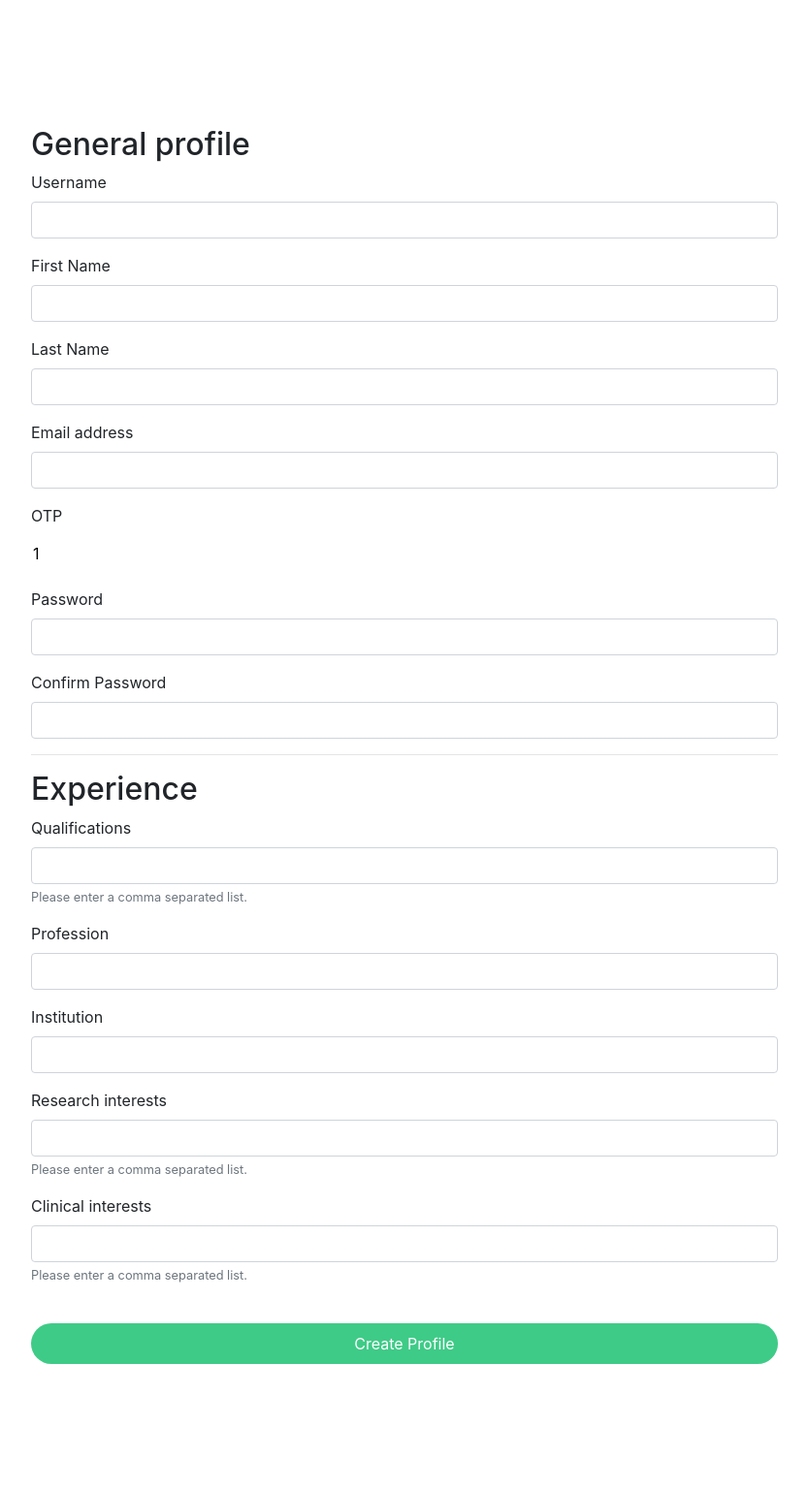
After one commit to omsitapara23/smfhcp, a Django app: page /doctor_signup/1/ in a window 1280 px wide. The commit adds this page. Shown: the whole page at 97% size, without its empty margins (223-1056 px from the left). Run offline with Django 3.2, Linux system fonts and the light colour scheme; some libraries are stand-ins or nearby versions.

Commit message:
Add doctor_signup and create_doctor

```diff
--- /dev/null
+++ b/smfhcp/static/js/createProfile.js
@@ -0,0 +1,64 @@
+$('#createProfileForm').on('submit', function(event){
+    event.preventDefault();
+    console.log("create profile form submitted!")
+    createProfile();
+});
+
+function csrfSafeMethod(method) {
+    return (/^(GET|HEAD|OPTIONS|TRACE)$/.test(method));
+}
+
+function checkValidity() {
+    $('#errorDiv').html('')
+    $('#errorDiv').removeClass("alert alert-danger")
+    var nameRegex = /^[a-zA-Z0-9_]+$/;
+    var validUsername = $("#exampleUsername1").val().match(nameRegex);
+    if(validUsername == null){
+        $('#errorDiv').addClass("alert alert-danger").html("Your user name is not valid. Only characters A-Z, a-z and '_' are acceptable.");
+        console.log("username wrong");
+        return false;
+    }
+    var password = $("#txtPassword").val();
+    var confirmPassword = $("#txtConfirmPassword").val();
+    if (password != confirmPassword) {
+        $('#errorDiv').addClass("alert alert-danger").html("Password and Confirm password do not match.");
+        console.log("password wrong");
+        return false;
+    }
+    return true;
+}
+
+function createProfile() {
+    var csrftoken = jQuery("[name=csrfmiddlewaretoken]").val();
+    if(checkValidity()) {
+        $.ajax({
+            url : "/create_profile/",
+            type : "POST",
+            data : { user_name : $('#exampleUsername1').val(), password : $('#txtPassword').val(),
+            email : $('#exampleInputEmail1').val(), otp: $('#otpField').val(), firstName : $('#firstName').val(),
+            lastName : $('#lastName').val(), qualification : $('#qualification').val(), profession : $('#profession').val(),
+            institution : $('#institution').val(), researchInterests : $('#researchInterests').val(),
+            clinicalInterests : $('#clinicalInterests').val() },
+            beforeSend: function(xhr, settings) {
+                if (!csrfSafeMethod(settings.type) && !this.crossDomain) {
+                    xhr.setRequestHeader("X-CSRFToken", csrftoken);
+                }
+            },
+            success : function(json) {
+                if (json.redirect) {
+                    window.location.href = json.redirect_url;
+                } else {
+                    console.log("Error shown.")
+                    $('#exampleUsername1').val('')
+                    $('#exampleInputEmail1').val('')
+                    $('#txtPassword').val('')
+                    $('#txtConfirmPassword').val('')
+                    $('#errorDiv').addClass("alert alert-danger").html(json.message)
+                }
+            },
+            error : function(xhr,errmsg,err) {
+                console.log(xhr.status + ": " + xhr.responseText);
+            }
+        });
+    }
+}
--- a/smfhcp/templates/smfhcp/base.html
+++ b/smfhcp/templates/smfhcp/base.html
@@ -33,16 +33,5 @@
 
     {% block content %}
     {% endblock %}
-    {% if messages %}
-        {% for message in messages %}
-
-            <div class="alert alert-{% if message.tags == 'error' %}danger{% else %}{{ message.tags }}{% endif %} alert-dismissible fade show" role="alert">
-                {{ message }}
-                <button type="button" class="close" data-dismiss="alert" aria-label="Close">
-                    <span aria-hidden="true">&times;</span>
-                </button>
-            </div>
-        {% endfor %}
-    {% endif %}
 
 </html>
--- /dev/null
+++ b/smfhcp/templates/smfhcp/doctor_create_profile.html
@@ -0,0 +1,87 @@
+{% extends 'smfhcp/base.html' %}
+{% block content %}
+
+{% load static %}
+
+{% if request.session.is_authenticated %}
+
+<div class="container" style="padding: 300px;">
+ <h1>Please log out and try again.</h1>
+</div>
+
+{% else %}
+
+<div class="container" style="padding-top: 40px !important; padding-bottom: 40px !important;">
+  <div class="row border-0" style="background-color: white; margin: 40px 120px 40px 120px; border-radius: 8px;">
+      <div class="col-md-12" style="padding: 50px 50px 50px 50px;">
+        <form action="create_profile/" method="POST" id="createProfileForm">
+            {% csrf_token %}
+            <h2>General profile</h2>
+          <div class="form-group">
+            <label for="exampleUsername1">Username</label>
+            <input name="user_name" type="text" required="true" class="form-control" id="exampleUsername1">
+          </div>
+            <div class="form-group">
+            <label for="firstName">First Name</label>
+            <input name="firstName" type="text" required="true" class="form-control" id="firstName">
+          </div>
+            <div class="form-group">
+            <label for="lastName">Last Name</label>
+            <input name="lastName" type="text" required="true" class="form-control" id="lastName">
+          </div>
+           <div class="form-group">
+            <label for="exampleInputEmail1">Email address</label>
+            <input name="email" type="email" required="true" class="form-control" id="exampleInputEmail1" aria-describedby="emailHelp">
+          </div>
+            {% if messages %}
+                {% for message in messages %}
+                   <div class="form-group">
+                       <label for="otpField">OTP</label>
+                       <input name="otp" type="text" readonly class="form-control-plaintext" class="form-control" id="otpField" value="{% if message.tags == 'info' %}{{ message }}{% endif %}">
+                   </div>
+                {% endfor %}
+            {% endif %}
+            <div class="form-group">
+                <label for="txtPassword">Password</label>
+                <input name="password" type="password" required="true" class="form-control" id="txtPassword">
+            </div>
+            <div class="form-group">
+                <label for="txtConfirmPassword">Confirm Password</label>
+                <input name="password" type="password" required="true" class="form-control" id="txtConfirmPassword">
+            </div>
+            <hr/>
+            <h2>Experience</h2>
+            <div class="form-group">
+               <label for="qualification">Qualifications</label>
+               <input name="qualification" type="text" required="true" class="form-control" id="qualification">
+                <small id="qualHelp" class="form-text text-muted">Please enter a comma separated list.</small>
+            </div>
+            <div class="form-group">
+               <label for="profession">Profession</label>
+               <input name="profession" type="text" required="true" class="form-control" id="profession">
+            </div>
+            <div class="form-group">
+               <label for="institution">Institution</label>
+               <input name="institution" type="text" required="true" class="form-control" id="institution">
+            </div>
+            <div class="form-group">
+               <label for="researchInterests">Research interests</label>
+               <input name="researchInterests" type="text" required="true" class="form-control" id="researchInterests">
+                <small id="researchIntHelp" class="form-text text-muted">Please enter a comma separated list.</small>
+            </div>
+            <div class="form-group">
+               <label for="clinicalInterests">Clinical interests</label>
+               <input name="clinicalInterests" type="text" required="true" class="form-control" id="clinicalInterests">
+                <small id="clinicalIntHelp" class="form-text text-muted">Please enter a comma separated list.</small>
+            </div>
+            <div id="errorDiv" role="alert"></div>
+          <button type="submit" class="btn btn-success btn-block" style="padding-top: 9px; padding-bottom: 9px; background-color: #3ecb87; border: none; margin-top: 40px; border-radius: 40px !important;">Create Profile</button>
+        </form>
+      </div>
+  </div>
+</div>
+
+{% endif %}
+
+<script src="{% static 'js/createProfile.js' %}"></script>
+{% endblock %}
--- a/smfhcp/urls.py
+++ b/smfhcp/urls.py
@@ -11,5 +11,7 @@ urlpatterns = [
     path('login/signup_email/', views.signup_email, name='signup_email'),
     path('login/login_user/', views.login_user, name='login_user'),
     path('send_invite/', views.send_invite, name='send_invite'),
+    path('doctor_signup/<int:otp>/', views.doctor_signup, name='doctor_signup'),
+    path('create_profile/', views.create_profile, name='create_profile'),
     path('oauth/', include('social_django.urls', namespace='social'))
 ]
--- a/smfhcp/views.py
+++ b/smfhcp/views.py
@@ -10,6 +10,7 @@ from random import randint
 import json
 from django.http import HttpResponse
 from django.core.exceptions import PermissionDenied
+from django.contrib import messages
 
 es = Elasticsearch(hosts=['192.168.116.82'])
 
@@ -156,12 +157,12 @@ def login_user(request):
 
 def check_email_existence(email_id):
     query_body = {
-            "query": {
-                "match": {
-                    "email": email_id
-                }
+        "query": {
+            "match": {
+                "email": email_id
             }
         }
+    }
     res = es.search(index=['general-user', 'doctor'], body=query_body)
     if res['hits']['total']['value'] > 0:
         return False, "User already exists."
@@ -174,7 +175,7 @@ def check_email_existence(email_id):
 
 def send_invitation_email(receiver_email, token):
     subject = "Invitation to join SMFHCP as a Health care Professional"
-    message = "Please open this link http://127.0.0.1:8000/doctor_signup to join SMFHCP.\n Please enter this OTP {} while signing up.".format(token)
+    message = "Please open this link http://127.0.0.1:8000/doctor_signup/{} to join SMFHCP.\n".format(token)
     try:
         send_mail(subject, from_email=settings.EMAIL_HOST_USER,
                   recipient_list=[receiver_email], message=message, fail_silently=False)
@@ -227,6 +228,78 @@ def send_invite(request):
 
 
 @cache_control(no_cache=True, must_revalidate=True, no_store=True)
+def doctor_signup(request, otp):
+    print(otp)
+    if "is_authenticated" not in request.session or request.session['is_authenticated'] is False:
+        messages.info(request, otp)
+    return render(request, 'smfhcp/doctor_create_profile.html')
+
+
+def index_doctor(request, res, data):
+    request.session['user_name'] = data.get('user_name')
+    request.session['email'] = data.get('email')
+    request.session['is_authenticated'] = True
+    request.session['is_doctor'] = True
+    body = {
+        "user_name": data.get('user_name'),
+        "email": data.get('email'),
+        "password_hash": find_hash(data.get('password')),
+        "full_name": data.get('firstName') + ' ' + data.get('lastName'),
+        "qualification": [s.strip() for s in str(data.get('qualification')).split(",")],
+        "research_interests": [s.strip() for s in str(data.get('researchInterests')).split(",")],
+        "profession": data.get('profession'),
+        "institution": data.get('institution'),
+        "clinical_interests": [s.strip() for s in str(data.get('clinicalInterests')).split(",")]
+    }
+    es.index(index='doctor', id=body['user_name'], body=body)
+
+
+def create_profile(request):
+    if request.method == 'POST':
+        data = request.POST.copy()
+        res, _ = find_user(data.get('user_name'))
+        if res is None:
+            try:
+                res = es.get(index='doctor-activation', id=data.get('email'))
+                if str(res['_source']['token']) == str(data.get('otp')):
+                    index_doctor(request, res, data)
+                    response_data = {
+                        "redirect": True,
+                        "redirect_url": "/"
+                    }
+                    return HttpResponse(
+                        json.dumps(response_data),
+                        content_type="application/json"
+                    )
+                else:
+                    response_data = {
+                        "message": 'OTP, email pair do not match.'
+                    }
+                    return HttpResponse(
+                        json.dumps(response_data),
+                        content_type="application/json"
+                    )
+            except elasticsearch.NotFoundError:
+                response_data = {
+                    "message": 'This email id does not have an invite.'
+                }
+                return HttpResponse(
+                    json.dumps(response_data),
+                    content_type="application/json"
+                )
+        else:
+            response_data = {
+                "message": 'Username already exists.'
+            }
+            return HttpResponse(
+                json.dumps(response_data),
+                content_type="application/json"
+            )
+    else:
+        raise PermissionDenied()
+
+
+@cache_control(no_cache=True, must_revalidate=True, no_store=True)
 def logout(request):
     logout_user(request)
     request.session['user_name'] = None
--- a/smfhcpApp/settings.py
+++ b/smfhcpApp/settings.py
@@ -23,9 +23,9 @@ BASE_DIR = os.path.dirname(os.path.dirname(os.path.abspath(__file__)))
 SECRET_KEY = '0-t+)4572s)m$6a$ru5*v-81scs5*w3*u$@oi4^dm-p5(wida-'
 
 # SECURITY WARNING: don't run with debug turned on in production!
-DEBUG = False
+DEBUG = True
 
-ALLOWED_HOSTS = ['*']
+ALLOWED_HOSTS = []
 
 AUTHENTICATION_BACKENDS = [
  'social_core.backends.open_id.OpenIdAuth',
```
Also changed, not shown: smfhcp/static/js/invite.js (+4 -4 lines), smfhcp/templates/registrations/login.html (+4 -4 lines), db.sqlite3.
